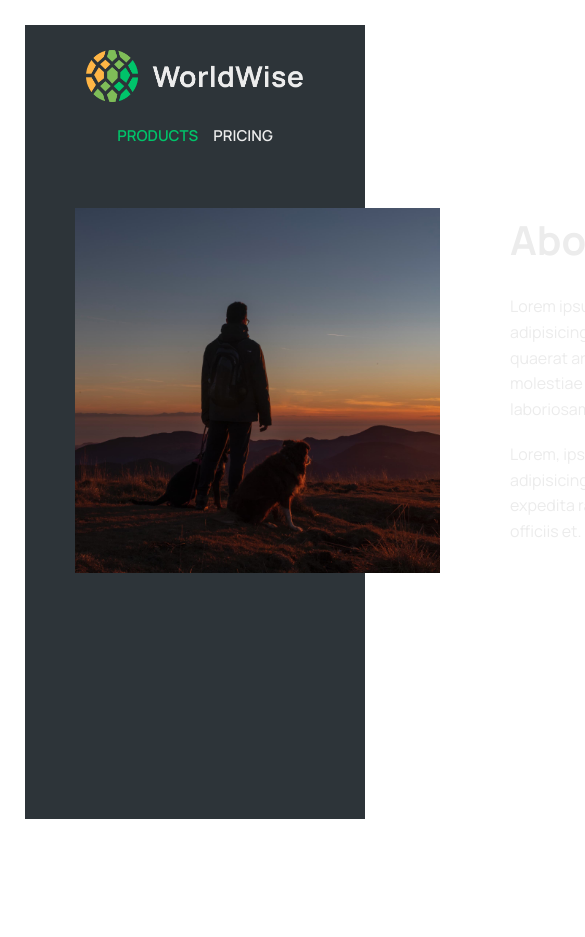
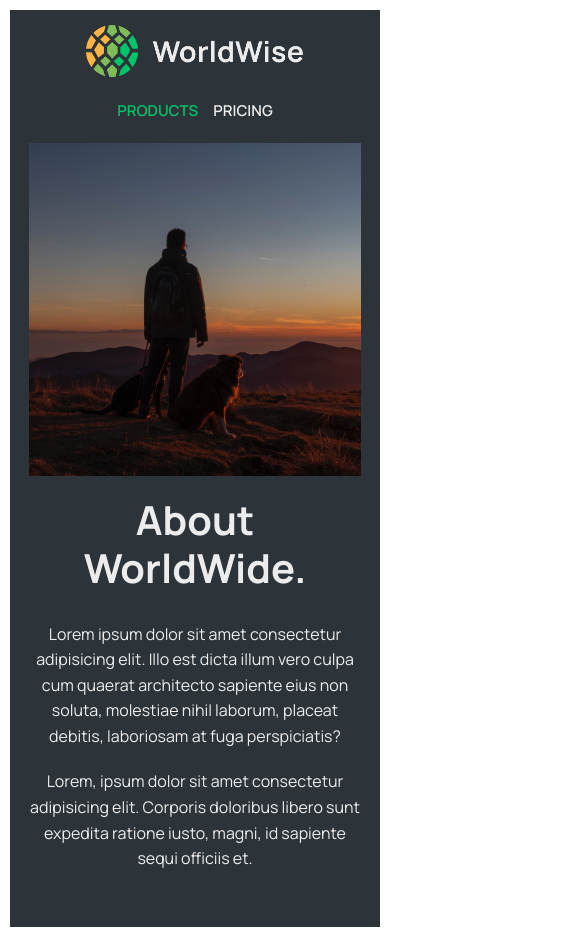
Before and after one commit to alaa-okasha/world-wise, a React app: page /product in a window 390 px wide. Shown: the top 937 px of the page, 585 px wide, since content can reach past the window. Before the commit the page ends 844 px from the top, so only its background shows below. Built offline with nearby package versions, Linux system fonts and the light colour scheme; the HTML template or start-up script is replaced by a standard one.

Commit message:
fixing styles

```diff
--- a/src/pages/Product.module.css
+++ b/src/pages/Product.module.css
@@ -12,6 +12,107 @@
   grid-template-columns: 1fr 1fr;
   gap: 7rem;
   align-items: center;
+}
+
+/* Large tablets and small laptops */
+@media (max-width: 1024px) {
+  .product {
+    padding: 2rem 3rem;
+    margin: 2rem;
+  }
+
+  .product section {
+    width: clamp(60rem, 85%, 75rem);
+    margin: 4rem auto;
+    gap: 5rem;
+  }
+}
+
+/* Tablets */
+@media (max-width: 768px) {
+  .product {
+    margin: 1.5rem;
+    padding: 2rem;
+    min-height: calc(100vh - 3rem);
+  }
+
+  .product section {
+    width: clamp(30rem, 90%, 60rem);
+    margin: 3rem auto;
+    grid-template-columns: 1fr; /* Single column layout */
+    gap: 3rem;
+    text-align: center; /* Center content in single column */
+  }
+}
+
+/* Mobile screens */
+@media (max-width: 480px) {
+  .product {
+    margin: 1rem;
+    padding: 1.5rem 1rem;
+    min-height: calc(100dvh - 2rem); /* Dynamic viewport height */
+  }
+
+  .product section {
+    width: clamp(20rem, 95%, 40rem);
+    margin: 2rem auto;
+    gap: 2rem;
+  }
+}
+
+/* Small mobile screens */
+@media (max-width: 375px) {
+  .product {
+    margin: 0.5rem;
+    padding: 1rem 0.8rem;
+    min-height: calc(100dvh - 1rem);
+  }
+
+  .product section {
+    width: clamp(18rem, 98%, 35rem);
+    margin: 1.5rem auto;
+    gap: 1.5rem;
+  }
+}
+
+/* Landscape mobile orientation */
+@media (max-width: 768px) and (orientation: landscape) {
+  .product {
+    margin: 1rem;
+    padding: 1rem 2rem;
+    min-height: calc(100vh - 2rem);
+  }
+
+  .product section {
+    width: clamp(40rem, 95%, 70rem);
+    margin: 2rem auto;
+    grid-template-columns: 1fr 1fr; /* Return to two columns in landscape */
+    gap: 2.5rem;
+    text-align: left; /* Reset text alignment */
+  }
+}
+
+/* Very small screens */
+@media (max-width: 320px) {
+  .product {
+    margin: 0.25rem;
+    padding: 0.8rem 0.5rem;
+    min-height: calc(100dvh - 0.5rem);
+  }
+
+  .product section {
+    width: clamp(16rem, 99%, 30rem);
+    margin: 1rem auto;
+    gap: 1.2rem;
+  }
+}
+
+/* Large screens - prevent content from becoming too wide */
+@media (min-width: 1200px) {
+  .product section {
+    width: clamp(90rem, 75%, 120rem);
+    gap: 8rem;
+  }
 }
 
 .product img {
```
